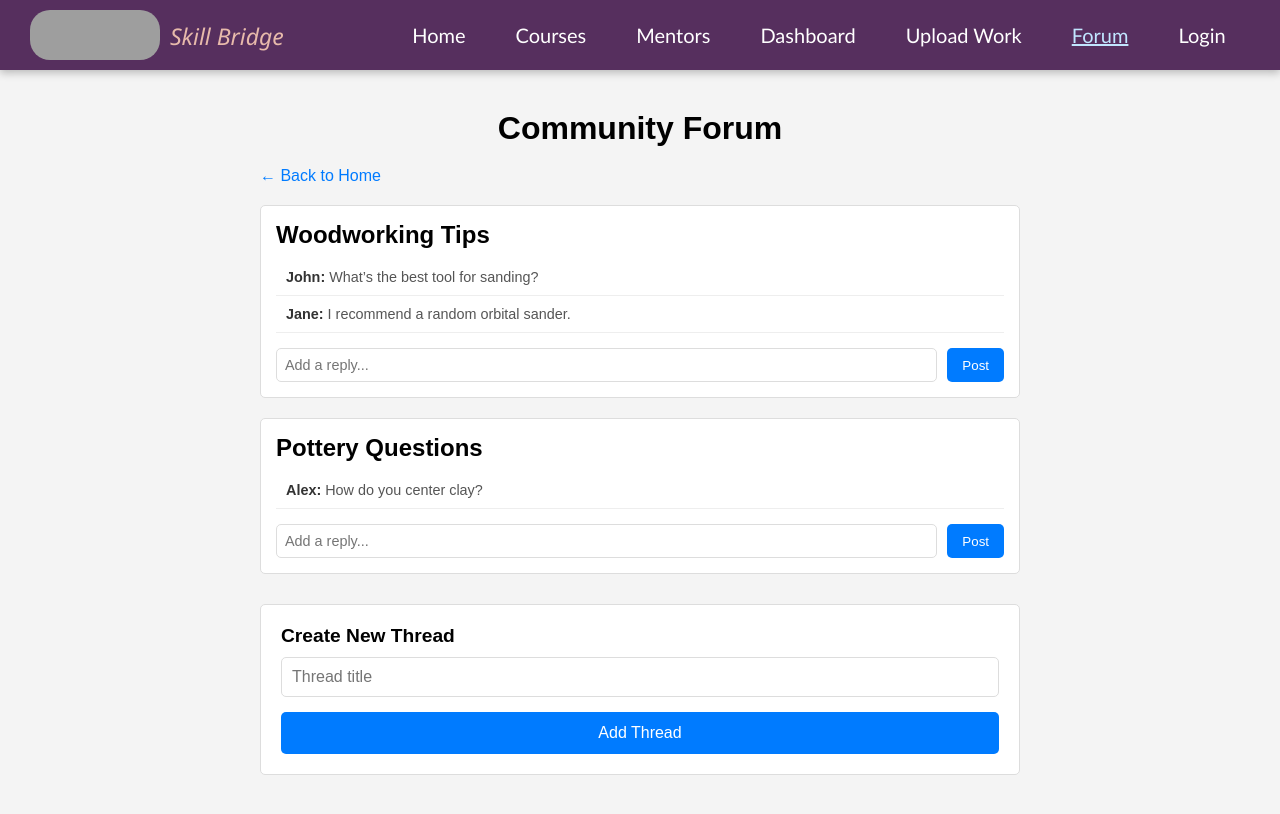
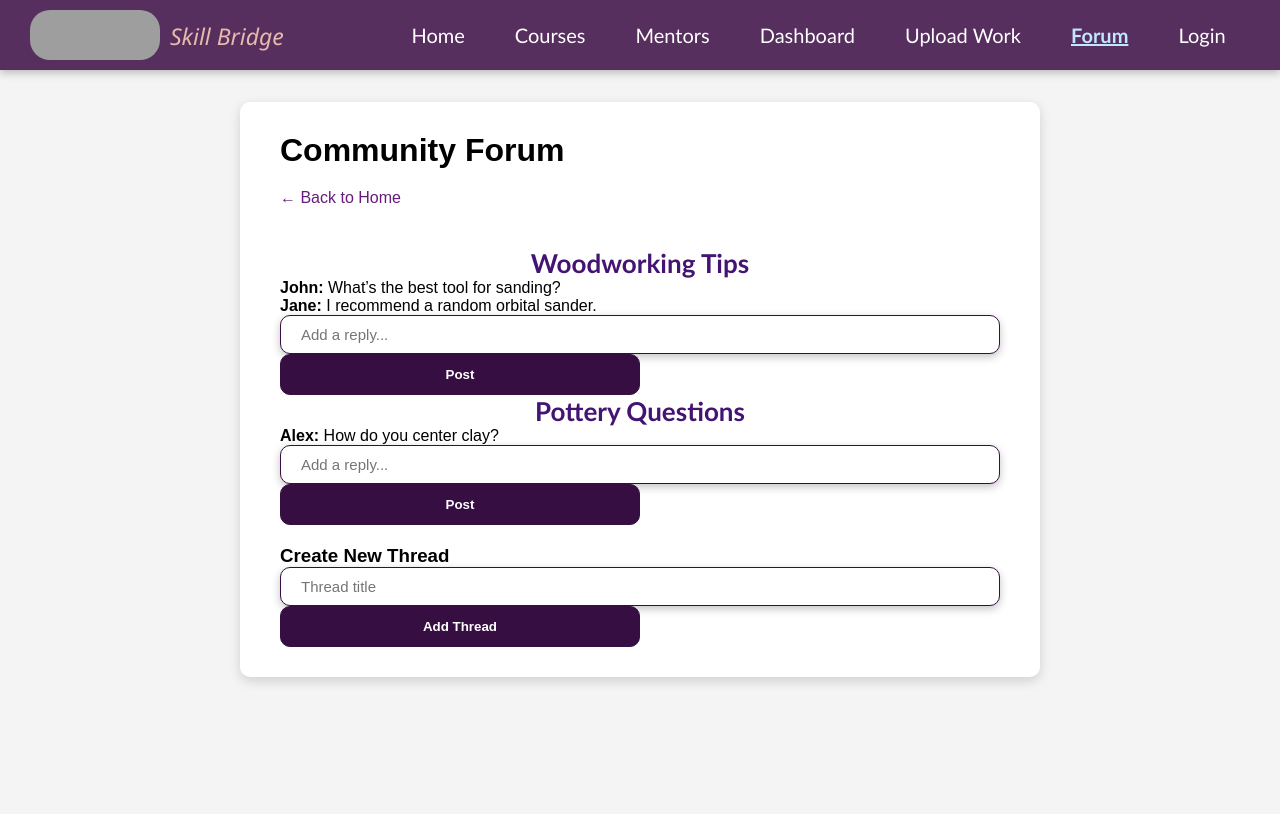
Before and after one commit to nikhilsathe07/skill_bridge, a React (Vite) app: page /forum in a window 1280 px wide. Built offline with nearby package versions, Linux system fonts and the light colour scheme; grey boxes are pictures that could not be loaded.

Commit message:
css-all-done

```diff
--- a/src/styles/Dashboard.css
+++ b/src/styles/Dashboard.css
@@ -1,73 +1,96 @@
 .dashboard {
   max-width: 800px;
-    margin: 20px auto;
-    padding: 20px;
+  margin: 2.5% auto;
+  padding: 30px 40px;
 }
+
 .dashboard h1 {
-    font-size: 2rem;
+  font-size: 26px;
   margin-bottom: 20px;
   text-align: center;
+  color: rgb(68, 20, 114);
+  font-family: 'Trebuchet MS', 'Lucida Sans Unicode', 'Lucida Grande', 'Lucida Sans', Arial, sans-serif;
 }
+
 .dashboard h2 {
-    font-size: 1.5rem;
+  font-size: 22px;
   margin-bottom: 15px;
+  color: rgb(54, 14, 65);
 }
+
 .back-link {
   display: inline-block;
   margin-bottom: 20px;
-    color: #007bff;
+  color: rgb(103, 28, 124);
   text-decoration: none;
+  font-weight: 500;
 }
+
 .back-link:hover {
   text-decoration: underline;
 }
+
 .course-list {
   list-style: none;
+  padding: 0;
 }
+
 .course-item {
   display: flex;
   justify-content: space-between;
   align-items: center;
-    padding: 15px;
+  padding: 15px 20px;
   background: #fff;
-    margin-bottom: 10px;
-    border: 1px solid #ddd;
-    border-radius: 5px;
+  margin-bottom: 15px;
+  border: 1px solid rgb(54, 14, 65);
+  border-radius: 10px;
+  box-shadow: rgba(0, 0, 0, 0.15) 0px 3px 6px;
 }
+
 .course-details {
   flex: 1;
   margin-right: 20px;
 }
+
 .course-item h3 {
   font-size: 1.2rem;
   margin-bottom: 10px;
+  color: rgb(68, 20, 114);
 }
+
 .continue-link {
-    padding: 8px 15px;
-    background: #007bff;
-    color: #fff;
+  padding: 10px 20px;
+  background: rgb(54, 14, 65);
+  color: white;
   text-decoration: none;
-    border-radius: 5px;
+  border-radius: 10px;
+  font-weight: 600;
 }
+
 .continue-link:hover {
-    background: #0056b3;
+  background: rgb(103, 28, 124);
 }
+
 .course-link {
-    color: #007bff;
+  color: rgb(103, 28, 124);
   text-decoration: underline;
 }
+
 .course-link:hover {
-    color: #0056b3;
+  color: rgb(68, 20, 114);
 }
+
 .upload-link {
   display: inline-block;
   margin-top: 20px;
   padding: 10px 20px;
-    background: #007bff;
+  background: rgb(54, 14, 65);
   color: #fff;
   text-decoration: none;
-    border-radius: 5px;
+  border-radius: 10px;
+  font-weight: 600;
 }
+
 .upload-link:hover {
-    background: #0056b3;
+  background: rgb(103, 28, 124);
 }
--- a/src/styles/Forum.css
+++ b/src/styles/Forum.css
@@ -1,100 +1,52 @@
 .forum {
   max-width: 800px;
-    margin: 20px auto;
-    padding: 20px;
+  margin: 2.5% auto;
+  padding: 30px 40px;
+  border-radius: 10px;
+  background-color: #fff;
+  box-shadow: 0px 4px 12px rgba(0, 0, 0, 0.15);
+  display: flex;
+  flex-direction: column;
+  gap: 20px;
 }
-  .forum h1 {
-    font-size: 2rem;
-    margin-bottom: 20px;
+
+.forum h2 {
   text-align: center;
+  font-size: 26px;
+  color: rgb(68, 20, 114);
+  font-family: 'Trebuchet MS', 'Lucida Sans Unicode', 'Lucida Grande', 'Lucida Sans', Arial, sans-serif;
 }
-  .back-link {
-    display: inline-block;
-    margin-bottom: 20px;
-    color: #007bff;
-    text-decoration: none;
-  }
-  .back-link:hover {
+
+.forum label {
+  font-weight: 600;
+  color: rgb(68, 20, 114);
+  font-family: 'Trebuchet MS', 'Lucida Sans Unicode', 'Lucida Grande', 'Lucida Sans', Arial, sans-serif;
   text-decoration: underline;
 }
-  .threads {
-    margin-bottom: 30px;
+
+.forum input {
+  border-radius: 10px;
+  border: 1px solid rgb(54, 14, 65);
+  color: rgb(54, 14, 65);
+  padding: 10px 20px;
+  width: 100%;
+  box-shadow: rgba(0, 0, 0, 0.24) 0px 3px 8px;
+  font-size: 15px;
 }
-  .thread {
-    background: #fff;
-    padding: 15px;
-    margin-bottom: 20px;
-    border: 1px solid #ddd;
-    border-radius: 5px;
+
+.forum button {
+  padding: 12px 20px;
+  border-radius: 10px;
+  border: 1px solid rgb(54, 14, 65);
+  background-color: rgb(54, 14, 65);
+  color: white;
+  width: 50%;
+  margin: 0 auto;
+  font-weight: 600;
+  cursor: pointer;
+  transition: background-color 0.3s ease;
 }
-  .thread h2 {
-    font-size: 1.5rem;
-    margin-bottom: 10px;
+
+.forum button:hover {
+  background-color: rgb(103, 28, 124);
 }
-  .posts {
-    margin-bottom: 15px;
-  }
-  .post {
-    padding: 10px;
-    border-bottom: 1px solid #eee;
-  }
-  .post p {
-    font-size: 0.9rem;
-    color: #555;
-  }
-  .post strong {
-    color: #333;
-  }
-  .post-form {
-    display: flex;
-    gap: 10px;
-  }
-  .post-form input {
-    flex: 1;
-    padding: 8px;
-    font-size: 0.9rem;
-    border: 1px solid #ddd;
-    border-radius: 5px;
-  }
-  .post-form button {
-    padding: 8px 15px;
-    background: #007bff;
-    color: #fff;
-    border: none;
-    border-radius: 5px;
-    cursor: pointer;
-  }
-  .post-form button:hover {
-    background: #0056b3;
-  }
-  .new-thread-form {
-    background: #fff;
-    padding: 20px;
-    border: 1px solid #ddd;
-    border-radius: 5px;
-  }
-  .new-thread-form h3 {
-    font-size: 1.2rem;
-    margin-bottom: 10px;
-  }
-  .new-thread-form input {
-    width: 100%;
-    padding: 10px;
-    font-size: 1rem;
-    border: 1px solid #ddd;
-    border-radius: 5px;
-    margin-bottom: 15px;
-  }
-  .new-thread-form button {
-    width: 100%;
-    padding: 12px;
-    background: #007bff;
-    color: #fff;
-    border: none;
-    border-radius: 5px;
-    font-size: 1rem;
-    cursor: pointer;
-  }
-  .new-thread-form button:hover {
-    background: #0056b3;
-  }
--- a/src/styles/Header.css
+++ b/src/styles/Header.css
@@ -6,16 +6,13 @@
   justify-content: space-between;
   align-items: center;
   box-shadow: 0 2px 8px rgba(0, 0, 0, 0.1);
-  }
-
-  .logo {
-    width: 140px;
-    height: auto;
+  border-radius: 8px; /* Added rounded corners */
 }
 
 .header nav {
   display: flex;
   gap: 24px;
+  align-items: center; /* Vertically align nav items */
 }
 
 .nav-link {
@@ -25,6 +22,8 @@
   font-size: 1rem;
   transition: all 0.2s ease-in-out;
   position: relative;
+  padding: 4px 8px; /* Added padding around nav links */
+  border-radius: 4px; /* Rounded corners for nav links */
 }
 
 .nav-link::after {
@@ -45,4 +44,5 @@
 
 .nav-link:hover {
   color: #e0f0ff;
+  background: rgba(255, 255, 255, 0.1); /* Light background on hover */
 }
--- a/src/styles/Login.css
+++ b/src/styles/Login.css
@@ -3,72 +3,81 @@
   justify-content: center;
   align-items: center;
   min-height: 100vh;
-  background-color: #f4f4f4;
+  background-color: #f9f3ff; /* soft violet background */
 }
+
 .login-box {
   background: #fff;
   padding: 30px;
   border-radius: 8px;
-  box-shadow: 0 2px 10px rgba(0, 0, 0, 0.1);
+  box-shadow: 0 2px 10px rgba(166, 75, 244, 0.2); /* light violet shadow */
   width: 100%;
   max-width: 400px;
   text-align: center;
 }
+
 .login-box h2 {
   font-size: 1.8rem;
   margin-bottom: 20px;
+  color: #6a1b9a; /* deep violet heading */
 }
+
 .form-group {
   margin-bottom: 15px;
   text-align: left;
 }
+
 .form-group label {
   display: block;
   font-size: 1rem;
   margin-bottom: 5px;
-  color: #333;
+  color: #5c4a72;
 }
+
 .form-group input {
   width: 100%;
   padding: 10px;
   font-size: 1rem;
-  border: 1px solid #ddd;
+  border: 1px solid #d1b3ff;
   border-radius: 5px;
   outline: none;
+  background-color: #faf5ff;
 }
+
 .form-group input:focus {
-  border-color: #007bff;
+  border-color: #a64bf4;
+  box-shadow: 0 0 5px rgba(166, 75, 244, 0.5);
 }
+
 .login-box button {
   width: 100%;
   padding: 10px;
-  background: #007bff;
+  background: #a64bf4;
   color: #fff;
   border: none;
   border-radius: 5px;
   font-size: 1rem;
   cursor: pointer;
+  transition: background 0.3s ease;
 }
+
 .login-box button:hover {
-  background: #0056b3;
+  background: #7a29cc;
 }
+
 .login-box p {
   margin-top: 15px;
   font-size: 0.9rem;
+  color: #5c4a72;
 }
-.toggle-link {
-  color: #007bff;
+
+.toggle-link,
+.home-link {
+  color: #a64bf4;
   text-decoration: underline;
 }
-.toggle-link:hover {
-  color: #0056b3;
+
+.toggle-link:hover,
+.home-link:hover {
+  color: #7a29cc;
 }
-.home-link {
-  display: inline-block;
-  margin-top: 10px;
-  color: #007bff;
-  text-decoration: none;
-}
-.home-link:hover {
-  text-decoration: underline;
-}
--- a/src/styles/MentorCard.css
+++ b/src/styles/MentorCard.css
@@ -1,32 +1,40 @@
 .mentor-card {
   padding: 20px;
-    background: #fff;
-    border: 1px solid #ddd;
+  background: #fdf7ff; /* very light violet background */
+  border: 1px solid #d9b8f9; /* soft violet border */
   border-radius: 8px;
-    box-shadow: 0 2px 5px rgba(0, 0, 0, 0.1);
+  box-shadow: 0 2px 6px rgba(132, 94, 194, 0.2);
 }
+
 .mentor-card h2 {
   font-size: 1.5rem;
   margin-bottom: 10px;
+  color: #4b0082; /* indigo/violet */
 }
+
 .mentor-card .skills {
   font-size: 1rem;
-    color: #007bff;
+  color: #8a2be2; /* bright violet */
   margin-bottom: 10px;
 }
+
 .mentor-card p {
-    font-size: 0.9rem;
-    color: #555;
+  font-size: 0.95rem;
+  color: #444;
   margin-bottom: 15px;
 }
+
 .mentor-card button {
   padding: 10px 20px;
-    background: #007bff;
+  background: #8a2be2; /* vivid violet */
   color: #fff;
   border: none;
   border-radius: 5px;
   cursor: pointer;
+  font-weight: 500;
+  transition: background 0.3s ease;
 }
+
 .mentor-card button:hover {
-    background: #0056b3;
+  background: #6a1bbf; /* darker violet */
 }
--- a/src/styles/MentorProfiles.css
+++ b/src/styles/MentorProfiles.css
@@ -1,22 +1,32 @@
 .mentor-profiles {
   max-width: 800px;
-    margin: 20px auto;
-    padding: 20px;
+  margin: 2.5% auto;
+  padding: 30px 40px;
+  border-radius: 10px;
+  box-shadow: rgba(0, 0, 0, 0.24) 0px 3px 8px;
+  background-color: #f3e8ff; /* Light violet background */
+  font-family: 'Trebuchet MS', 'Lucida Sans Unicode', 'Lucida Grande', 'Lucida Sans', Arial, sans-serif;
 }
+
 .mentor-profiles h1 {
-    font-size: 2rem;
+  font-size: 26px;
   margin-bottom: 20px;
   text-align: center;
+  color: rgb(68, 20, 114); /* Deep violet */
 }
+
 .back-link {
   display: inline-block;
   margin-bottom: 20px;
-    color: #007bff;
+  color: rgb(103, 28, 124); /* Violet link */
   text-decoration: none;
+  font-weight: 600;
 }
+
 .back-link:hover {
   text-decoration: underline;
 }
+
 .mentor-list {
   display: flex;
   flex-direction: column;
--- a/src/styles/ModuleItem.css
+++ b/src/styles/ModuleItem.css
@@ -3,26 +3,33 @@
   justify-content: space-between;
   align-items: center;
   padding: 15px;
-    background: #fff;
+  background: #f9f2ff; /* light violet background */
   margin-bottom: 10px;
-    border: 1px solid #ddd;
+  border: 1px solid #d6b3ff; /* subtle violet border */
   border-radius: 5px;
+  box-shadow: 0 2px 4px rgba(138, 43, 226, 0.1); /* soft violet shadow */
 }
+
 .module-item h3 {
   font-size: 1.2rem;
+  color: #4b0082; /* indigo/violet heading */
 }
+
 .module-item p {
   font-size: 0.9rem;
-    color: #777;
+  color: #6a5acd; /* soft violet text */
 }
+
 .module-item button {
   padding: 8px 15px;
-    background: #007bff;
+  background: #8a2be2; /* bright violet button */
   color: #fff;
   border: none;
   border-radius: 5px;
   cursor: pointer;
+  transition: background 0.3s ease;
 }
+
 .module-item button:hover {
-    background: #0056b3;
+  background: #6a1bbf; /* darker violet hover */
 }
--- a/src/styles/ProgressBar.css
+++ b/src/styles/ProgressBar.css
@@ -1,17 +1,19 @@
 .progress-bar {
   position: relative;
   width: 100%;
-    background: #ddd;
+  background: #f3e6ff; /* soft violet background */
   border-radius: 5px;
   height: 20px;
   overflow: hidden;
 }
+
 .progress-fill {
-    background: #007bff;
+  background: #a64bf4; /* violet fill */
   height: 100%;
   border-radius: 5px;
   transition: width 0.3s ease-in-out;
 }
+
 .progress-label {
   position: absolute;
   top: 50%;
@@ -19,5 +21,5 @@
   transform: translate(-50%, -50%);
   font-size: 0.9rem;
   color: #fff;
-    text-shadow: 0 0 2px rgba(0, 0, 0, 0.5);
+  text-shadow: 0 0 2px rgba(0, 0, 0, 0.4);
 }
--- a/src/styles/Register.css
+++ b/src/styles/Register.css
@@ -3,72 +3,90 @@
     justify-content: center;
     align-items: center;
     min-height: 100vh;
-    background-color: #f4f4f4;
+    background-color: #f9f3ff; /* light violet background */
   }
+
   .register-box {
     background: #fff;
     padding: 30px;
     border-radius: 8px;
-    box-shadow: 0 2px 10px rgba(0, 0, 0, 0.1);
+    box-shadow: 0 2px 10px rgba(166, 75, 244, 0.2); /* soft violet shadow */
     width: 100%;
     max-width: 400px;
     text-align: center;
   }
+
   .register-box h2 {
     font-size: 1.8rem;
     margin-bottom: 20px;
+    color: #6a1b9a; /* dark violet heading */
   }
+
   .form-group {
     margin-bottom: 15px;
     text-align: left;
   }
+
   .form-group label {
     display: block;
     font-size: 1rem;
     margin-bottom: 5px;
-    color: #333;
+    color: #5c4a72;
   }
+
   .form-group input {
     width: 100%;
     padding: 10px;
     font-size: 1rem;
-    border: 1px solid #ddd;
+    border: 1px solid #d1b3ff;
     border-radius: 5px;
     outline: none;
+    background-color: #faf5ff;
   }
+
   .form-group input:focus {
-    border-color: #007bff;
+    border-color: #a64bf4;
+    box-shadow: 0 0 5px rgba(166, 75, 244, 0.5);
   }
+
   .register-box button {
     width: 100%;
     padding: 10px;
-    background: #007bff;
+    background: #a64bf4;
     color: #fff;
     border: none;
     border-radius: 5px;
     font-size: 1rem;
     cursor: pointer;
+    transition: background 0.3s ease;
   }
+
   .register-box button:hover {
-    background: #0056b3;
+    background: #912ddf;
   }
+
   .register-box p {
     margin-top: 15px;
     font-size: 0.9rem;
+    color: #5c4a72;
   }
+
   .toggle-link {
-    color: #007bff;
+    color: #a64bf4;
     text-decoration: underline;
   }
+
   .toggle-link:hover {
-    color: #0056b3;
+    color: #912ddf;
   }
+
   .home-link {
     display: inline-block;
     margin-top: 10px;
-    color: #007bff;
-    text-decoration: none;
-  }
-  .home-link:hover {
+    color: #a64bf4;
     text-decoration: underline;
   }
+
+  .home-link:hover {
+    color: #912ddf;
+  }
--- a/src/styles/UploadWork.css
+++ b/src/styles/UploadWork.css
@@ -1,74 +1,96 @@
 .upload-work {
   max-width: 600px;
-    margin: 20px auto;
-    padding: 20px;
+  margin: 2.5% auto;
+  padding: 30px 40px;
 }
+
 .upload-work h1 {
-    font-size: 2rem;
+  font-size: 26px;
   margin-bottom: 20px;
   text-align: center;
+  color: rgb(68, 20, 114);
+  font-family: 'Trebuchet MS', 'Lucida Sans Unicode', 'Lucida Grande', 'Lucida Sans', Arial, sans-serif;
 }
+
 .back-link {
   display: inline-block;
   margin-bottom: 20px;
-    color: #007bff;
+  color: rgb(103, 28, 124);
   text-decoration: none;
+  font-weight: 500;
 }
+
 .back-link:hover {
   text-decoration: underline;
 }
+
 .upload-form {
   background: #fff;
-    padding: 20px;
-    border-radius: 8px;
-    box-shadow: 0 2px 5px rgba(0, 0, 0, 0.1);
+  padding: 25px 30px;
+  border-radius: 10px;
+  box-shadow: 0 4px 12px rgba(0, 0, 0, 0.15);
+  display: flex;
+  flex-direction: column;
+  gap: 20px;
 }
+
 .form-group {
-    margin-bottom: 20px;
+  margin-bottom: 15px;
 }
+
 .form-group label {
   display: block;
   font-size: 1rem;
-    margin-bottom: 5px;
-    color: #333;
+  margin-bottom: 8px;
+  color: rgb(68, 20, 114);
+  text-decoration: underline;
+  font-family: 'Trebuchet MS', 'Lucida Sans Unicode', 'Lucida Grande', 'Lucida Sans', Arial, sans-serif;
 }
-  .form-group input[type="text"] {
-    width: 100%;
-    padding: 10px;
-    font-size: 1rem;
-    border: 1px solid #ddd;
-    border-radius: 5px;
-  }
+
+.form-group input[type="text"],
 .form-group input[type="file"] {
   width: 100%;
-    padding: 10px 0;
+  padding: 10px 20px;
+  font-size: 1rem;
+  border: 1px solid rgb(54, 14, 65);
+  border-radius: 10px;
+  color: rgb(54, 14, 65);
+  box-shadow: rgba(0, 0, 0, 0.24) 0px 3px 8px;
 }
+
 .preview {
   margin: 20px 0;
   text-align: center;
 }
+
 .preview img,
 .preview video {
   max-width: 100%;
   max-height: 300px;
-    border-radius: 5px;
+  border-radius: 8px;
+  box-shadow: rgba(0, 0, 0, 0.15) 0px 3px 6px;
 }
+
 .error {
   color: red;
   font-size: 0.9rem;
   margin-bottom: 15px;
   text-align: center;
 }
+
 .upload-form button {
-    width: 100%;
-    padding: 12px;
-    background: #007bff;
+  width: 50%;
+  margin: 0 auto;
+  padding: 12px 20px;
+  background: rgb(54, 14, 65);
   color: #fff;
-    border: none;
-    border-radius: 5px;
+  border: 1px solid rgb(54, 14, 65);
+  border-radius: 10px;
   font-size: 1rem;
-    cursor: pointer;
+  font-weight: 600;
+  transition: background 0.3s ease;
 }
+
 .upload-form button:hover {
-    background: #0056b3;
+  background: rgb(103, 28, 124);
 }
--- a/src/styles/nav.css
+++ b/src/styles/nav.css
@@ -1,47 +1,61 @@
-.nav{
+.nav {
     display: flex;
     gap: 50px;
     padding: 10px 30px;
     box-shadow: rgba(0, 0, 0, 0.24) 0px 3px 8px;
     background-color: rgb(86, 47, 94);
+     /* Added rounded corners */
 }
-.pages{
+
+.pages {
     margin-top: 13px;
     color: white;
     font-size: 20px;
     text-decoration: none;
-    font-family:'Gill Sans', 'Gill Sans MT', Calibri, 'Trebuchet MS', sans-serif;
+    font-family: 'Gill Sans', 'Gill Sans MT', Calibri, 'Trebuchet MS', sans-serif;
+    transition: color 0.3s ease; /* Added smooth transition for hover effect */
 }
-.navlink{
+
+.navlink {
     padding: 0px 2%;
     display: flex;
     gap: 50px;
     margin-left: auto;
-    /* border: 1px solid green; */
 }
-.pages:hover{
+
+.pages:hover {
     color: rgb(193, 230, 255);
+    transform: scale(1.05); /* Slight scaling effect on hover */
 }
-.active{
+
+.active {
     color: rgb(193, 230, 255);
     text-decoration: underline;
+    font-weight: bold; /* Added bold effect to active page */
 }
-.logo{
+
+.logo {
     display: flex;
     gap: 10px;
-    /* border: 1px solid white; */
     width: auto;
 }
-.logo>p{
-    color: white;
+
+.logo > p {
+    color: rgb(231, 186, 171);
     font-size: 23px;
-    font-family:'Segoe UI', Tahoma, Geneva, Verdana, sans-serif;
-    color: rgb(231, 186, 171);
+    font-family: 'Segoe UI', Tahoma, Geneva, Verdana, sans-serif;
     margin-top: 10px;
     font-style: italic;
+    transition: color 0.3s ease; /* Smooth transition for color change */
 }
-.logo>img{
-    height:50px;
-    width:130px;
+
+.logo > img {
+    height: 50px;
+    width: 130px;
     border-radius: 20px;
+    transition: transform 0.3s ease; /* Added smooth transition for hover effect */
 }
+
+.logo > img:hover {
+    transform: rotate(15deg); /* Slight rotation on hover */
+}
```
Lines whose indentation alone changed are shown as unchanged.
